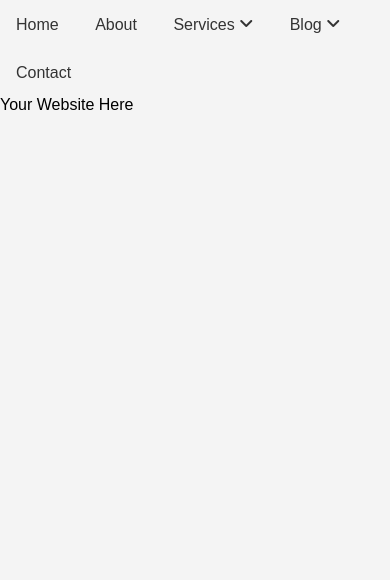
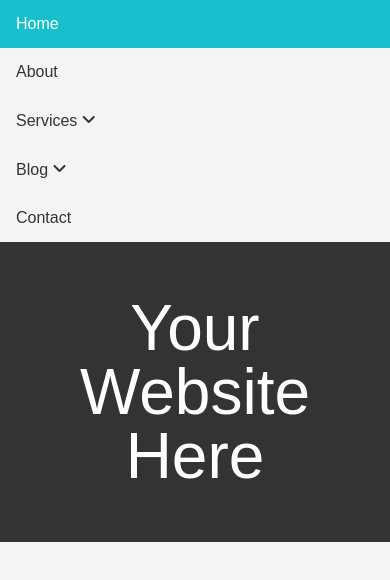
Before and after one commit to kcode93/PureCSS-DropdownMenu, a plain HTML site: page index.html in a window 390 px wide. Drawn offline with Linux system fonts and the light colour scheme.

Commit message:
if applied, this commit styles the #showcase, and adds the media queries for sm-devices, thus finishing the project

```diff
--- a/Resources/css/style.css
+++ b/Resources/css/style.css
@@ -3,7 +3,7 @@
 	--primary-color: #333;
 	--secondary-color: #17c0cc;
 	--link-hover-color: #fff;
-	--dropDown-background: #e7e7e79f;
+	--dropDown-background: #ffffffe0;
 }
 
 html,
@@ -79,3 +79,35 @@ body {
 	font-size: 0.8rem;
 	border-radius: 5px;
 }
+
+/*Showcase*/
+
+#showcase {
+	display: flex;
+	flex-direction: column;
+	height: 300px;
+	align-items: center;
+	justify-content: center;
+	text-align: center;
+	padding: 0 2rem;
+	background-color: var(--primary-color);
+	color: #fff;
+}
+
+#showcase h1 {
+	color: #fff;
+	font-size: 4rem;
+}
+
+/*Media Queries*/
+@media (max-width: 600px) {
+	#navbar ul li {
+		display: block;
+		transition: all 0.4s ease-in;
+	}
+
+	#navbar ul li:hover ul {
+		width: 100%;
+		position: relative;
+	}
+}
```
